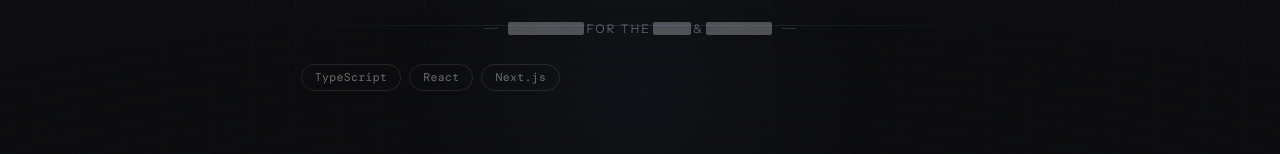
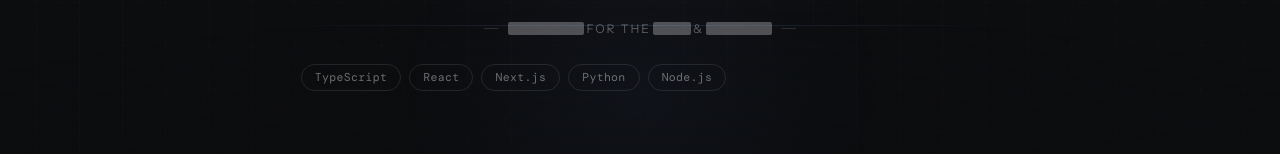
Before and after one commit to Preeyank/portfolio, a React (Vite) app: page / in a window 1280 px wide. Shown: the part 376-530 px from the top of the page. Built offline with nearby package versions, Linux system fonts and the light colour scheme; a web font is replaced by a local one.

Commit message:
changing hero skills display time

```diff
--- a/src/sections/Hero/HeroContent.tsx
+++ b/src/sections/Hero/HeroContent.tsx
@@ -16,7 +16,7 @@
 export default function HeroContent({ visible }: HeroContentProps) {
   const uprightText = useScrambleOnMount(NAME_UPRIGHT, 700)
   const italicText  = useScrambleOnMount(NAME_ITALIC,  1000)
-  const { revealed, cursorVisible, done } = useTerminalReveal(HERO_STACK.length, 1500)
+  const { revealed, cursorVisible, done } = useTerminalReveal(HERO_STACK.length, 900, 40)
   const { copied, copy } = useCopyToClipboard()
 
   // Rotating suggestion chip: advance the index every 4s. CSS handles the
```
